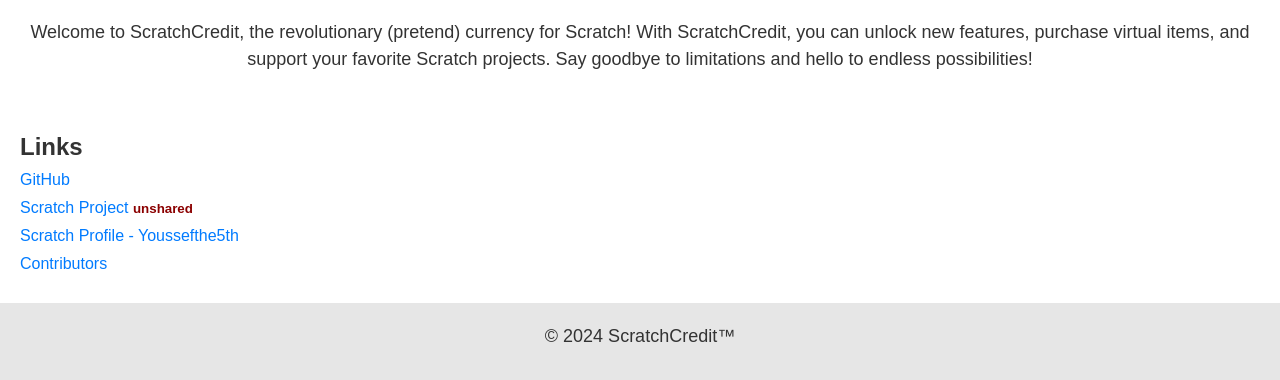
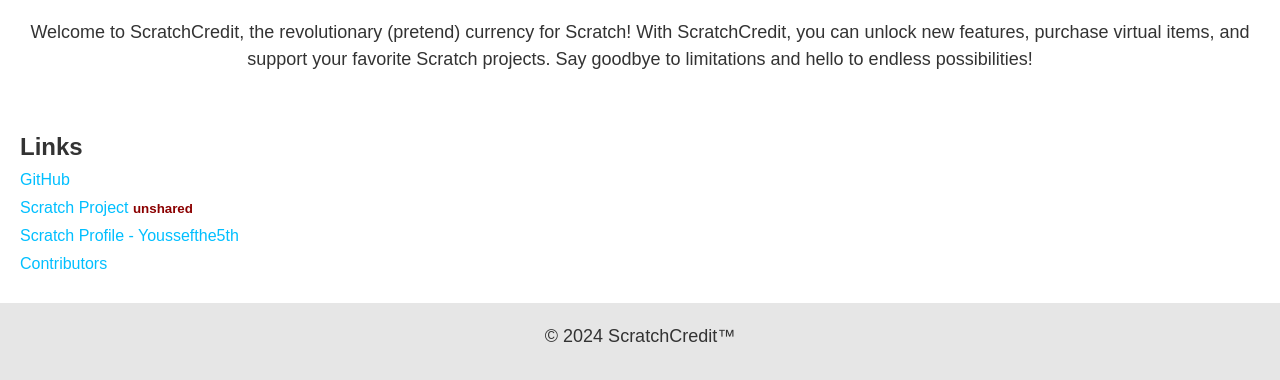
Before and after one commit to ScratchCredit/scratchcredit.github.io, a plain HTML site: page index.html in a window 1280 px wide. Shown: the part 430-810 px from the top of the page. Drawn offline with Linux system fonts and the light colour scheme.

Commit message:
Update index.css

```diff
--- a/index.css
+++ b/index.css
@@ -65,14 +65,18 @@
 
 ul {
   list-style-type: none;
+  justify-content: center;
+  display: inline-block;
+
 }
 
 li {
   margin-bottom: 10px;
+  justify-content: center;
 }
 
 a {
-  color: #007bff;
+  color: #00bfff;
   text-decoration: none;
 }
 
@@ -80,8 +84,7 @@
 footer {
   background-color: #e6e6e6;
   padding: 20px;
-  text-align: center;
-}
+  }
 
 .logo {
   display: flex;
```
